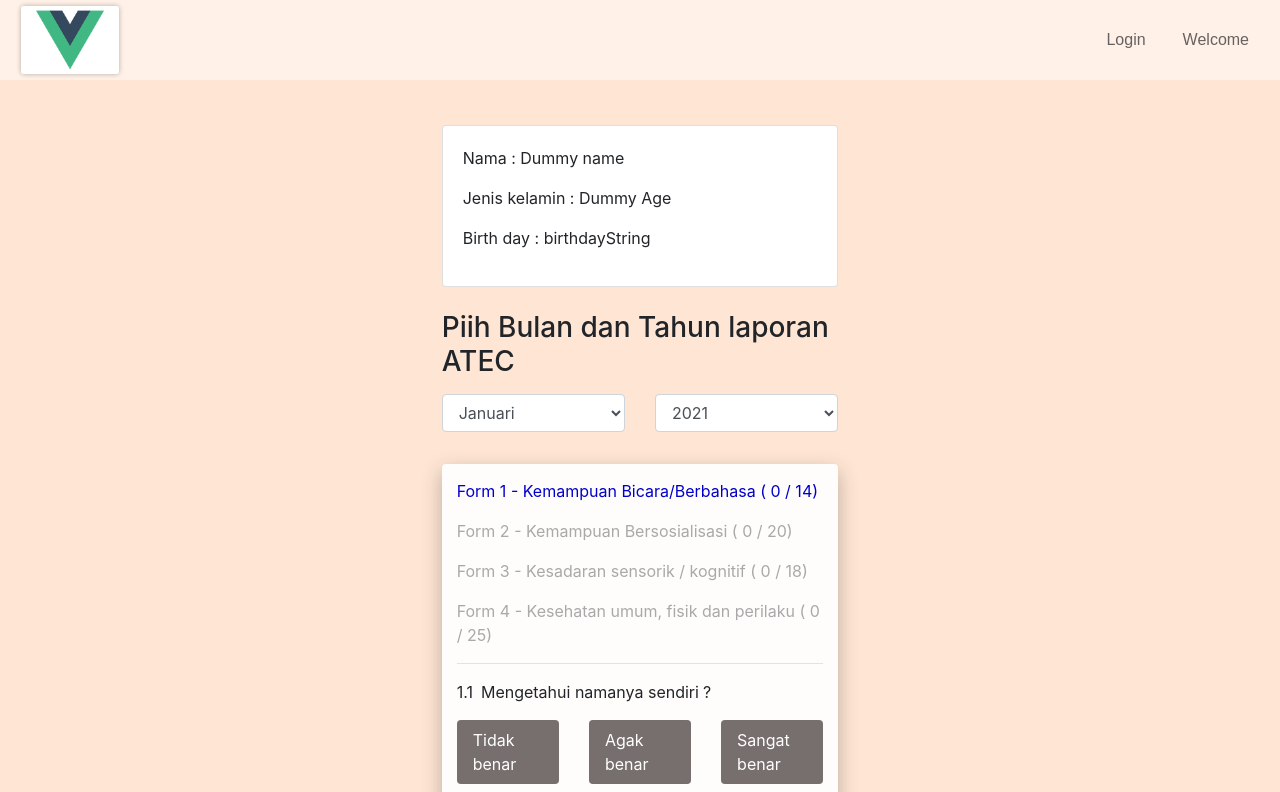
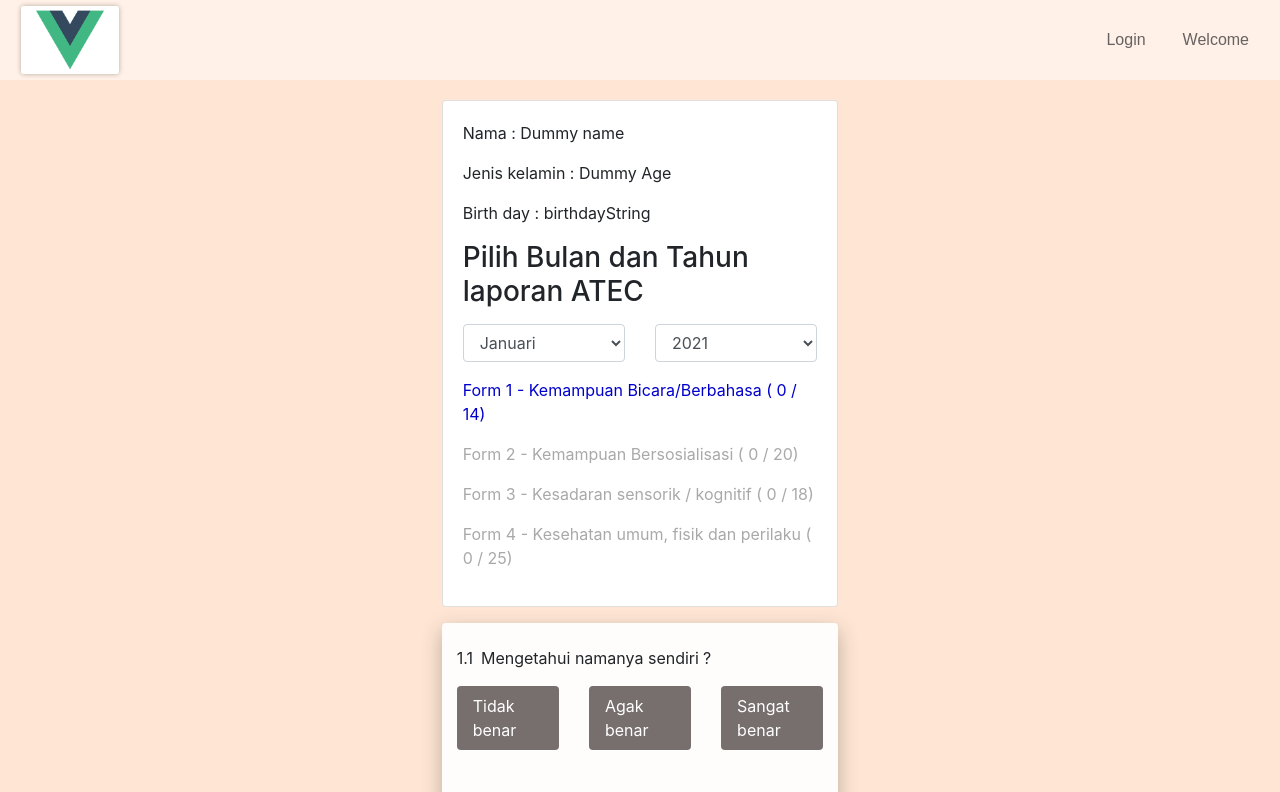
Before and after one commit to alansarluv/superkid-client, a Vue app: page /atec/form in a window 1280 px wide. Shown: the top 792 px of the page. Built offline with nearby package versions, Linux system fonts and the light colour scheme.

Commit message:
finishing form 1

```diff
--- a/src/components/atec/Form.vue
+++ b/src/components/atec/Form.vue
@@ -1,19 +1,17 @@
 <template>
-  <div class="container-fluid mt-125">
+  <div class="container-fluid mt-100">
     <form action="/atec/form-report" method="POST">
       <input type="hidden" name="_csrf" value="<%= csrfToken %>">
       <input type="hidden" name="kidName" value="<%= kids[0].name %>">
       <div class="row justify-content-center mb-3">
         <div class="col-lg-4 col-md-6 col-sm-12">
-          <div class="card mb-4">
+          <div class="card">
             <div class="card-body">
               <p>Nama : Dummy name</p>
               <p>Jenis kelamin : Dummy Age</p>
               <p>Birth day : birthdayString</p>
               <input type="hidden" class="available-report-date" value="<%= listReportMonthYear %>">
-            </div>
-          </div>
-          <h3 class="mb-3">Piih Bulan dan Tahun laporan ATEC</h3>
+              <h3 class="mb-3">Pilih Bulan dan Tahun laporan ATEC</h3>
               <div class="row">
                 <div class="col-md-12 col-lg-6 mb-3">
                   <select name="atecMonth" class="form-control jc-auto-select jc-check-available-monthyear" data-type-auto="month">
@@ -42,21 +40,24 @@
                   </select>
                 </div>
               </div>
+              <p class="header-question active">Form 1 - Kemampuan Bicara/Berbahasa ( {{answeredQ}} / {{formQuestion.length}}) <i class="fa fa-check-square-o" aria-hidden="true"></i></p>
+              <p class="header-question">Form 2 - Kemampuan Bersosialisasi ( 0 / 20)</p>
+              <p class="header-question">Form 3 - Kesadaran sensorik / kognitif ( 0 / 18)</p>
+              <p class="header-question">Form 4 - Kesehatan umum, fisik dan perilaku ( 0 / 25)</p>
+            </div>
+          </div>
         </div>
       </div>
       <div class="row justify-content-center">
         <div class="col-lg-4 col-md-6 col-sm-12">
           <div class="scrollable-box">
-            <p class="header-question active">Form 1 - Kemampuan Bicara/Berbahasa ( 0 / 14) <i class="fa fa-check-square-o" aria-hidden="true"></i></p>
-            <p class="header-question">Form 2 - Kemampuan Bersosialisasi ( 0 / 20)</p>
-            <p class="header-question">Form 3 - Kesadaran sensorik / kognitif ( 0 / 18)</p>
-            <p class="header-question">Form 4 - Kesehatan umum, fisik dan perilaku ( 0 / 25)</p>
-            <hr class="mb-3" />
-            <div class="single-question mt-3">
+            <div class="single-question question-form-1 mt-2">
               <question-list
                 v-for="(question, idx) in formQuestion"
                 :key="idx"
-                :question='question'>
+                :question='question'
+                :answeredQ='answeredQ'
+                @selectedRadio='valSelectedRadio'>
               </question-list>
             </div>
           </div>
@@ -196,11 +197,18 @@
             option3: 'Sangat benar',
             name: 'bicara14'
           }
-        ]
+        ],
+        answeredQ: 0
       }
     },
     components: {
       questionList: Question
+    },
+    methods: {
+      valSelectedRadio(val) {
+        console.log(val); // eslint-disable-line no-console
+        this.answeredQ = document.querySelectorAll(".question-form-1 input[type='radio']:checked").length;
+      }
     }
   }
 </script>
--- a/src/components/atec/Question.vue
+++ b/src/components/atec/Question.vue
@@ -45,7 +45,7 @@
 </template>
 <script>
   export default {
-    props: ['question'],
+    props: ['question', 'answeredQ'],
     data() {
       return {
         selectedRadio: ''
@@ -55,6 +55,7 @@
       onChangeRadio(event) {
         const val = event.target.value;
         this.selectedRadio = val;
+        this.$emit('selectedRadio', val);
       }
     }
   }
```
Lines whose indentation alone changed are shown as unchanged.
